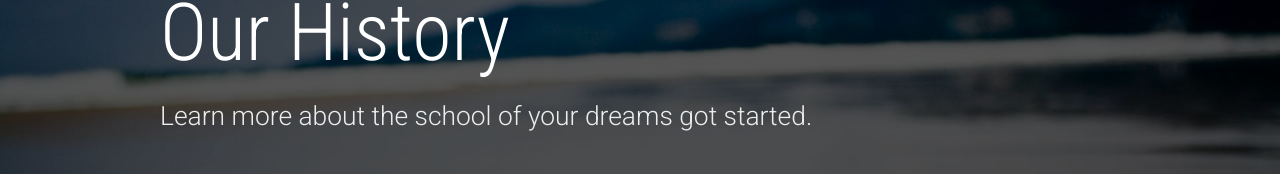
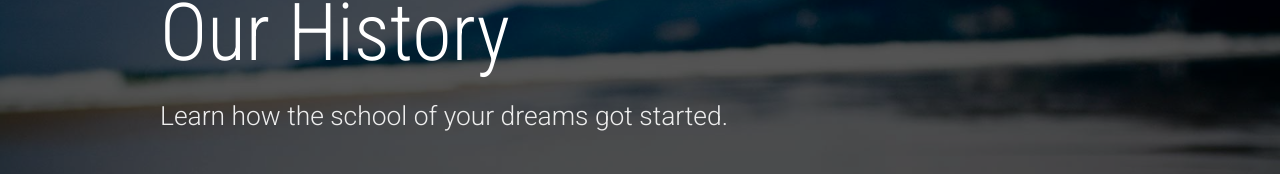
Before and after one commit to LearnWebCode/university-static, a plain HTML site: page interior-page.html in a window 1280 px wide. Shown: the part 143-317 px from the top of the page. Drawn offline with Linux system fonts and the light colour scheme.

Commit message:
Text update.

```diff
--- a/interior-page.html
+++ b/interior-page.html
@@ -39,7 +39,7 @@
     <div class="page-banner__content container container--narrow">
       <h1 class="page-banner__title">Our History</h1>
       <div class="page-banner__intro">
-        <p>Learn more about the school of your dreams got started.</p>
+        <p>Learn how the school of your dreams got started.</p>
       </div>
     </div>
   </div>
```
